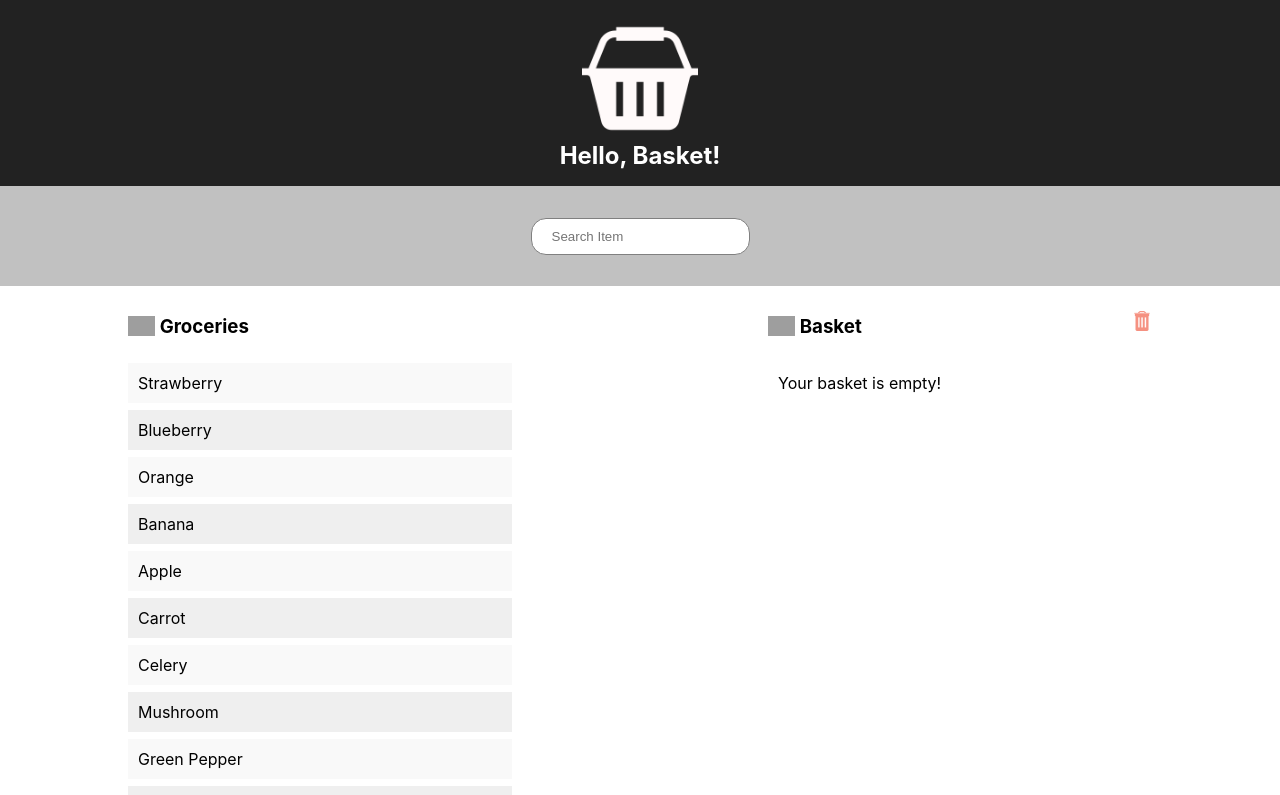
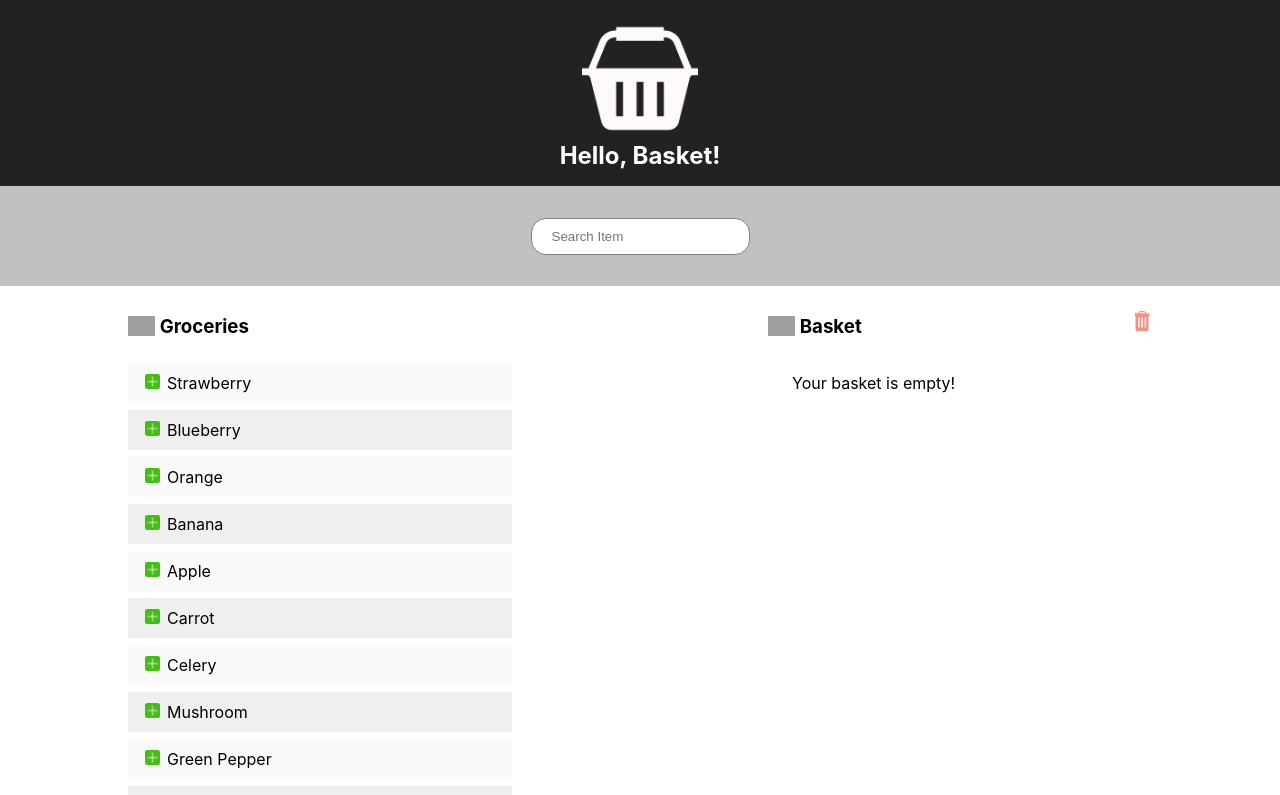
Before and after one commit to meghnavarma0/my-basket, a React (Create React App) app: page / in a window 1280 px wide. Shown: the top 795 px of the page. Built offline with nearby package versions, Linux system fonts and the light colour scheme; grey boxes are pictures that could not be loaded.

Commit message:
Added styling

```diff
--- a/src/Components/MainContainer/Item/Item.js
+++ b/src/Components/MainContainer/Item/Item.js
@@ -4,12 +4,17 @@ import classes from "./Item.module.css";
 const Item = (props) => {
   return (
     <li
-      key={props.key}
       style={{
         background: props.bgc,
       }}
       className={classes.Item}
+      onClick={() => props.onClickHandler(props.value)}
     >
+      {props.icon ? (
+        <img className={classes.Icon} src={props.icon} alt="icon" />
+      ) : (
+        <span className={classes.Icon}></span>
+      )}
       {props.children}
     </li>
   );
--- a/src/Components/MainContainer/Item/Item.module.css
+++ b/src/Components/MainContainer/Item/Item.module.css
@@ -3,3 +3,21 @@
   padding: 10px;
   width: 30vw;
 }
+
+.Item:hover {
+  cursor: pointer;
+}
+
+.Icon {
+  height: 15px;
+  width: 15px;
+  margin-left: 7px;
+  margin-right: 7px;
+}
+
+.Item {
+  transition: all 0.2s ease-in-out;
+}
+.Item:hover {
+  transform: scale(1.1);
+}
```
